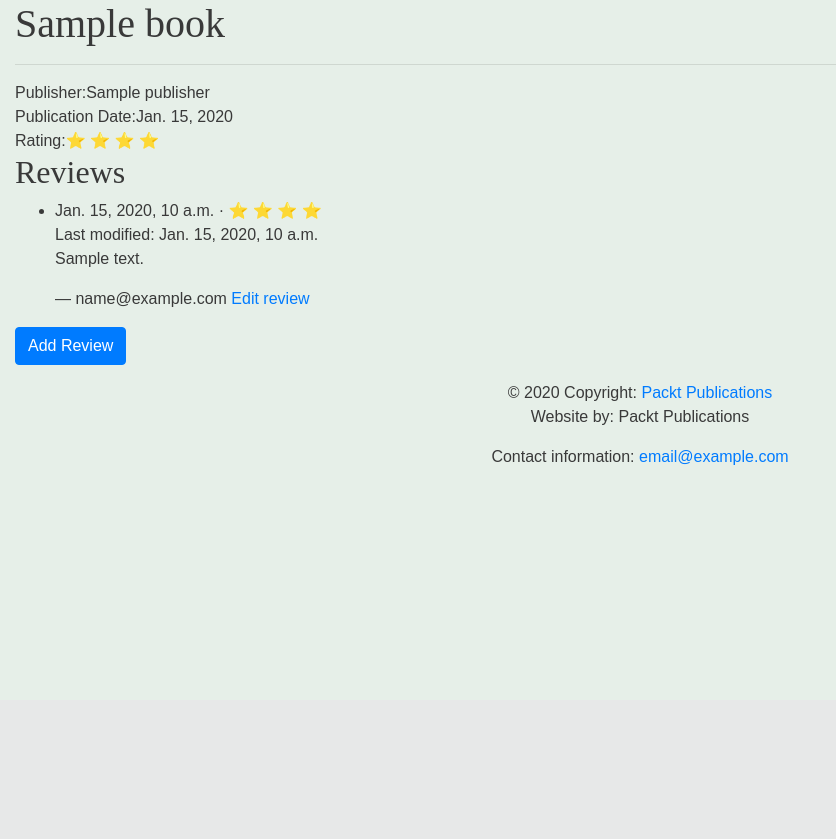
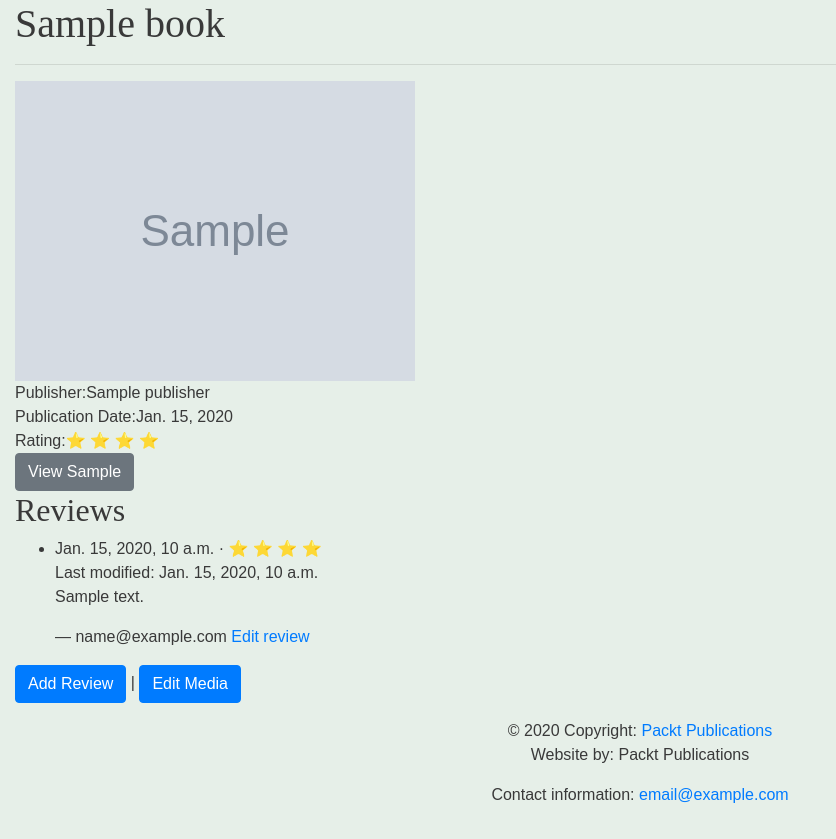
Before and after one commit to paxcodes/book_WebDevWithDjango, a Django app: page /books/1/ in a window 1280 px wide. Shown: the part 100-939 px from the top of the page, without its empty margins (0-836 px from the left). Before the commit the page ends 565 px from the top, so only its background shows below. Run offline with Django 3.2, Linux system fonts and the light colour scheme; tables that the repository leaves empty hold one stand-in row (values such as "Sample post"); grey boxes marked "Sample" are stand-in pictures; some libraries are stand-ins or nearby versions.

Commit message:
add media fields and button to edit media

```diff
--- a/bookr/reviews/templates/reviews/book_detail.html
+++ b/bookr/reviews/templates/reviews/book_detail.html
@@ -4,9 +4,17 @@
 <h1>{{ book.title }}</h1>
 <hr />
 <div>
+    {% if book.cover %}
+        <img src="{{ book.cover.url }}" alt="Cover of {{ book.title }}"/><br />
+    {% endif %}
+
     <span>Publisher:</span><span>{{ book.publisher }}</span><br />
     <span>Publication Date:</span><span>{{ book.publication_date }}</span><br />
     <span>Rating:</span><span>{{ book_rating }}</span><br />
+
+    {% if book.sample %}
+        <a href="{{ book.sample.url }}" class="btn btn-secondary">View Sample</a>
+    {% endif %}
 </div>
 
 <h2>Reviews</h2>
@@ -26,5 +34,6 @@
     <span>Provide a rating and write the first review for this book.</span><br />
 {% endif %}
 
-<a class="btn btn-primary" href="{% url 'review_create' book.pk %}">Add Review</a>
+<a class="btn btn-primary" href="{% url 'review_create' book.pk %}">Add Review</a> |
+<a class="btn btn-primary" href="{% url 'book_media_edit' book.pk %}">Edit Media</a>
 {% endblock %}
```
